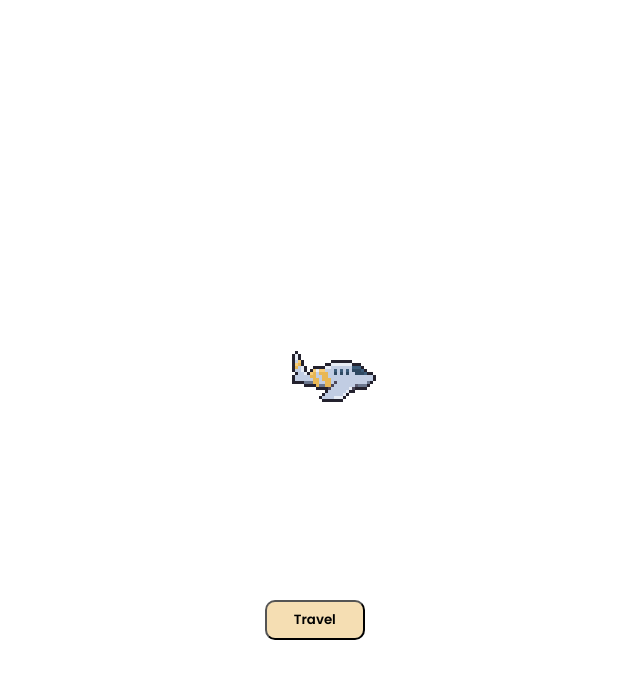
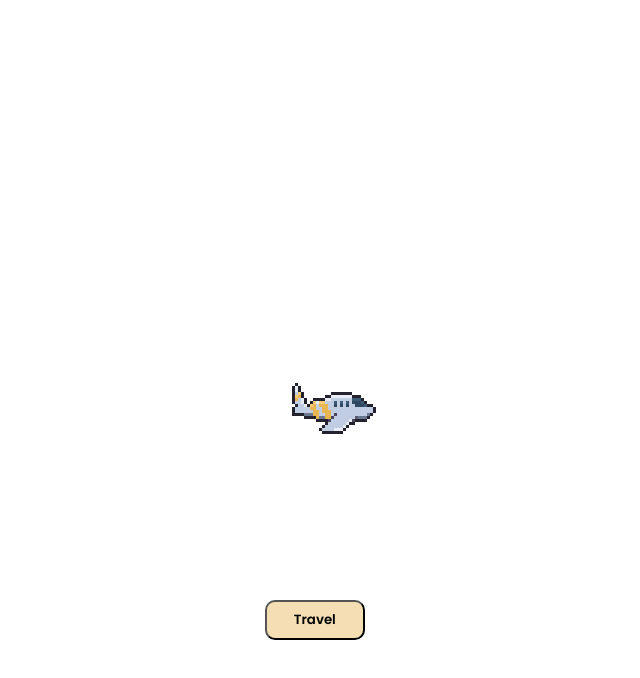
Before and after one commit to nobiduke/Lets-Travel, a plain HTML site: page index.html in a window 1280 px wide. Both pictures are taken after a click on the button "Travel". Shown: the whole page, without its empty margins (324-964 px from the left). Drawn offline with Linux system fonts and the light colour scheme.

Commit message:
displacement changing

```diff
--- a/index.js
+++ b/index.js
@@ -1,5 +1,5 @@
 
-const displacement = [760, 340];
+// const displacement = [760, 340];
 
 let elem = document.getElementById('world');
 let infoBox = document.getElementById('info-box');
@@ -11,16 +11,18 @@ var isMoving = false;
 
 const toggleMoving = ()=>isMoving = isMoving?false:true;
 
-const CalcX = (baseX) => {
+const CalcX = (baseX, displacement) => {
     baseX = parseInt(baseX);
     return (-1*baseX + displacement[0]);
 }
-const CalcY = (baseY) => {
+const CalcY = (baseY, displacement) => {
     baseY = parseInt(baseY);
     return (-1*baseY + displacement[1]);
 }
 
 function Move(country, coords){
+    const displacement = [window.innerWidth/2, window.innerHeight/2];
+
     infoBox.classList.add('hidden-box');
     infoBox.classList.remove('info-box');
 
@@ -28,8 +30,8 @@ function Move(country, coords){
     airplane.classList.remove('airplane');
 
     toggleMoving();
-    elem.style.left = `${CalcX(coords.x)}px`;
-    elem.style.top = `${CalcY(coords.y)}px`;
+    elem.style.left = `${CalcX(coords.x, displacement)}px`;
+    elem.style.top = `${CalcY(coords.y, displacement)}px`;
     setTimeout(function(){Display(country);toggleMoving();}, 3000);
 }
 
--- a/stylesheet.css
+++ b/stylesheet.css
@@ -19,7 +19,7 @@
 .airplane{
     position: absolute;
     left:46%;
-    top:39%;
+    top:43%;
     width: 100px;
     height: 100px;
     transition: 1s;
@@ -28,7 +28,7 @@
 .airplane-flying{
     position: absolute;
     left:46%;
-    top:39%;
+    top:43%;
     width: 120px;
     height: 120px;
     transition: 1s;
```
